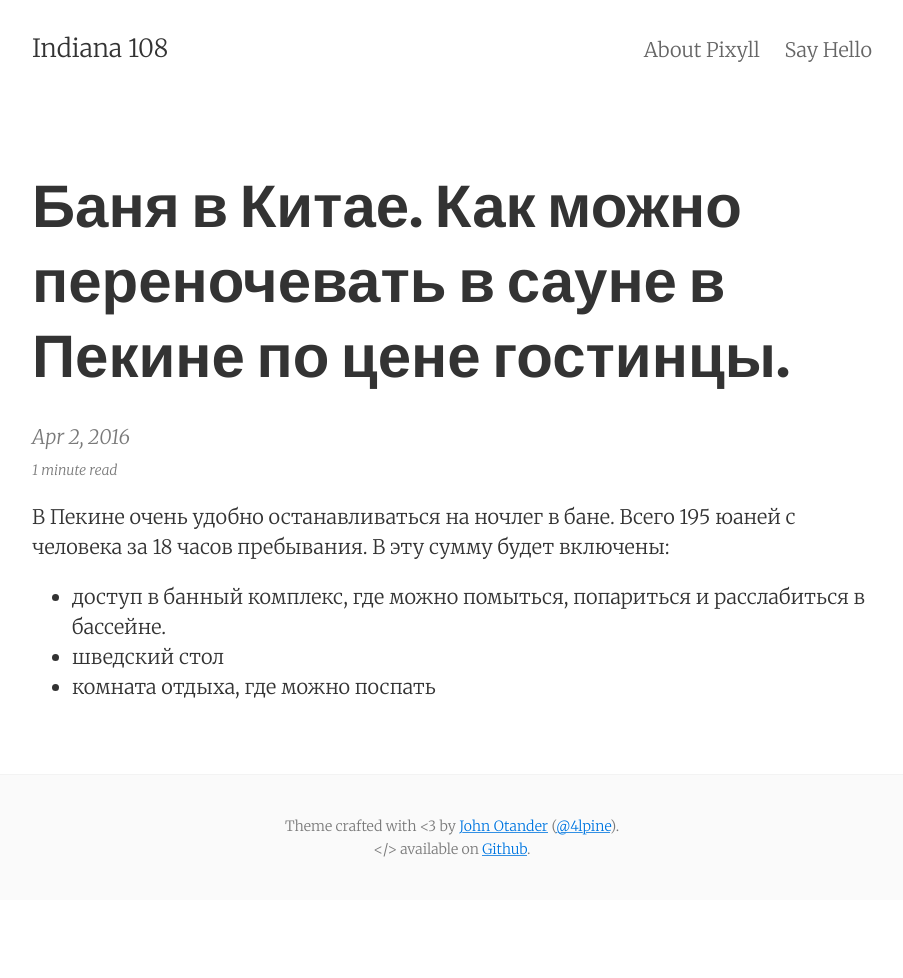
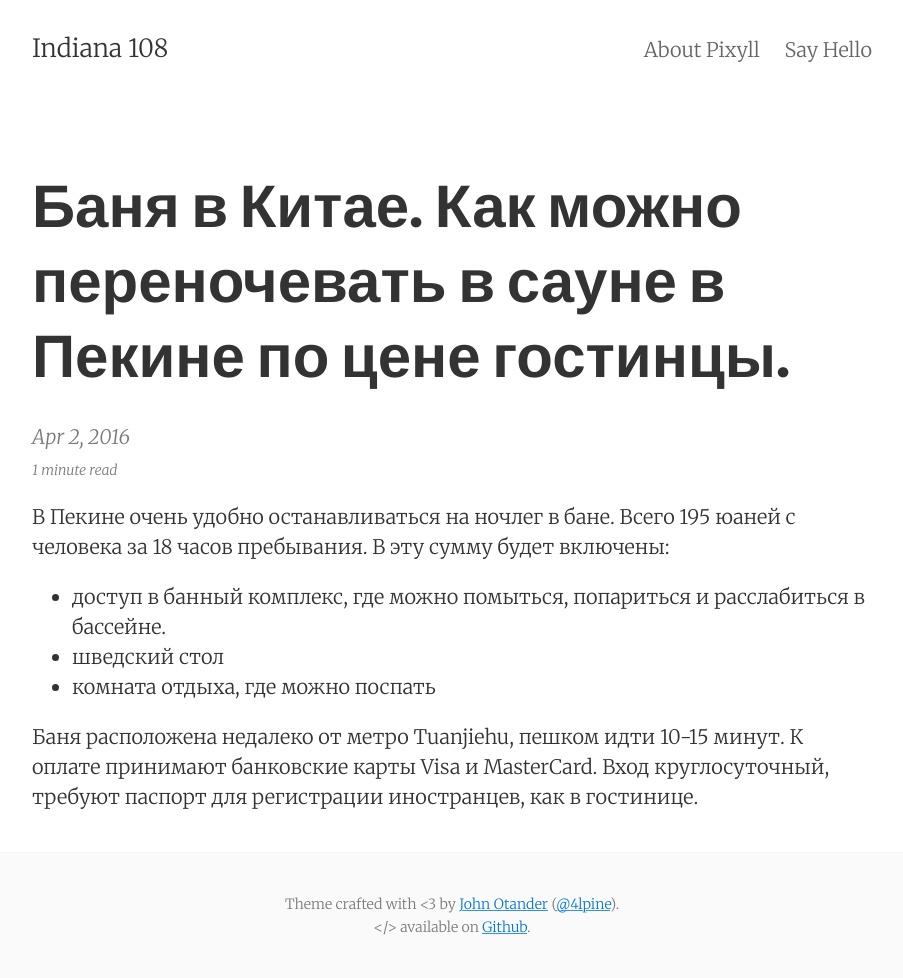
Before and after one commit to atako/atako.github.io, a Jekyll site: the page built from _posts/2016-04-02-sauna-v-pekine-nomer-8.md, in a window 1280 px wide. Shown: the whole page, without its empty margins (188-1091 px from the left). Built offline with Jekyll 4.4.1, drawn with Linux system fonts in a browser that asks for light colours; before the commit the page ends 900 px from its top, so only the background shows below that.

Commit message:
Update 2016-04-02-sauna-v-pekine-nomer-8.md

```diff
--- a/_posts/2016-04-02-sauna-v-pekine-nomer-8.md
+++ b/_posts/2016-04-02-sauna-v-pekine-nomer-8.md
@@ -11,3 +11,5 @@ categories: путешествия китай
 * доступ в банный комплекс, где можно помыться, попариться и расслабиться в бассейне.
 * шведский стол
 * комната отдыха, где можно поспать
+
+Баня расположена недалеко от метро Tuanjiehu, пешком идти 10-15 минут. К оплате принимают банковские карты Visa и MasterCard. Вход круглосуточный, требуют паспорт для регистрации иностранцев, как в гостинице.
```
